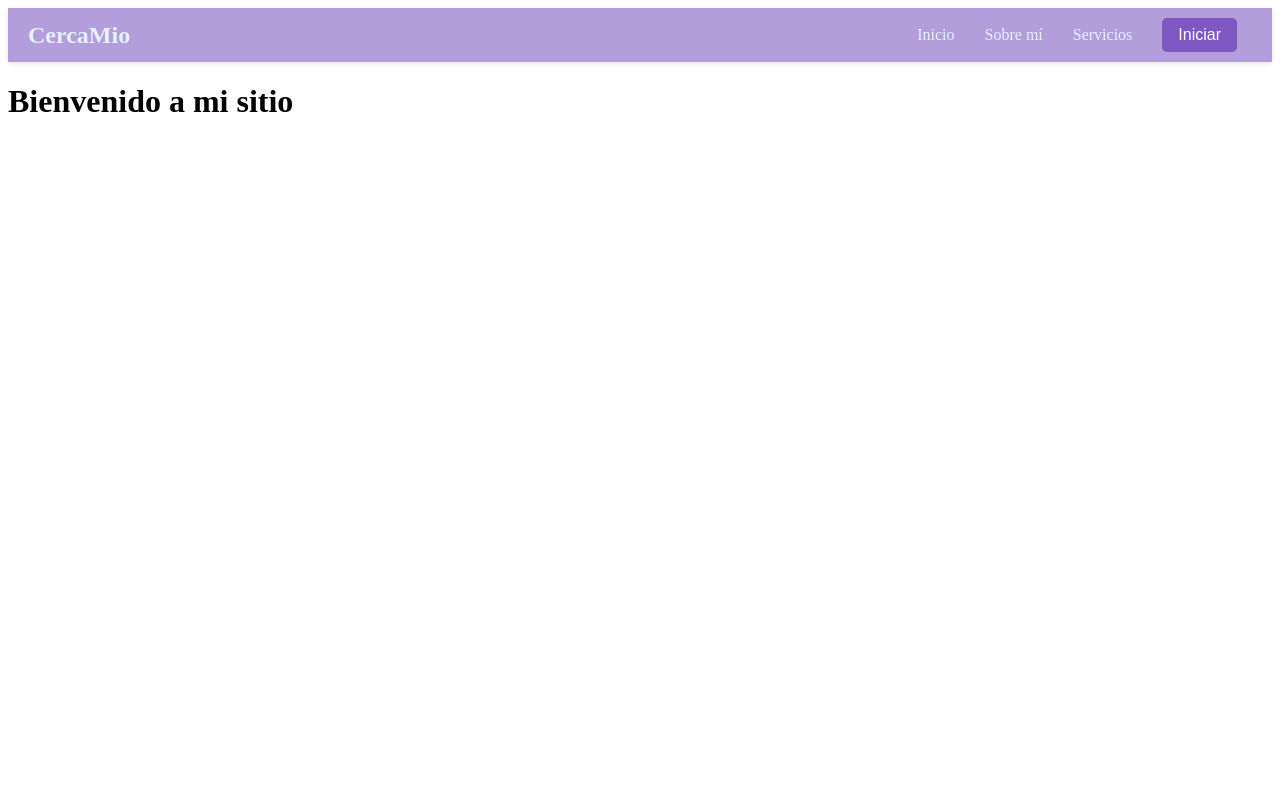
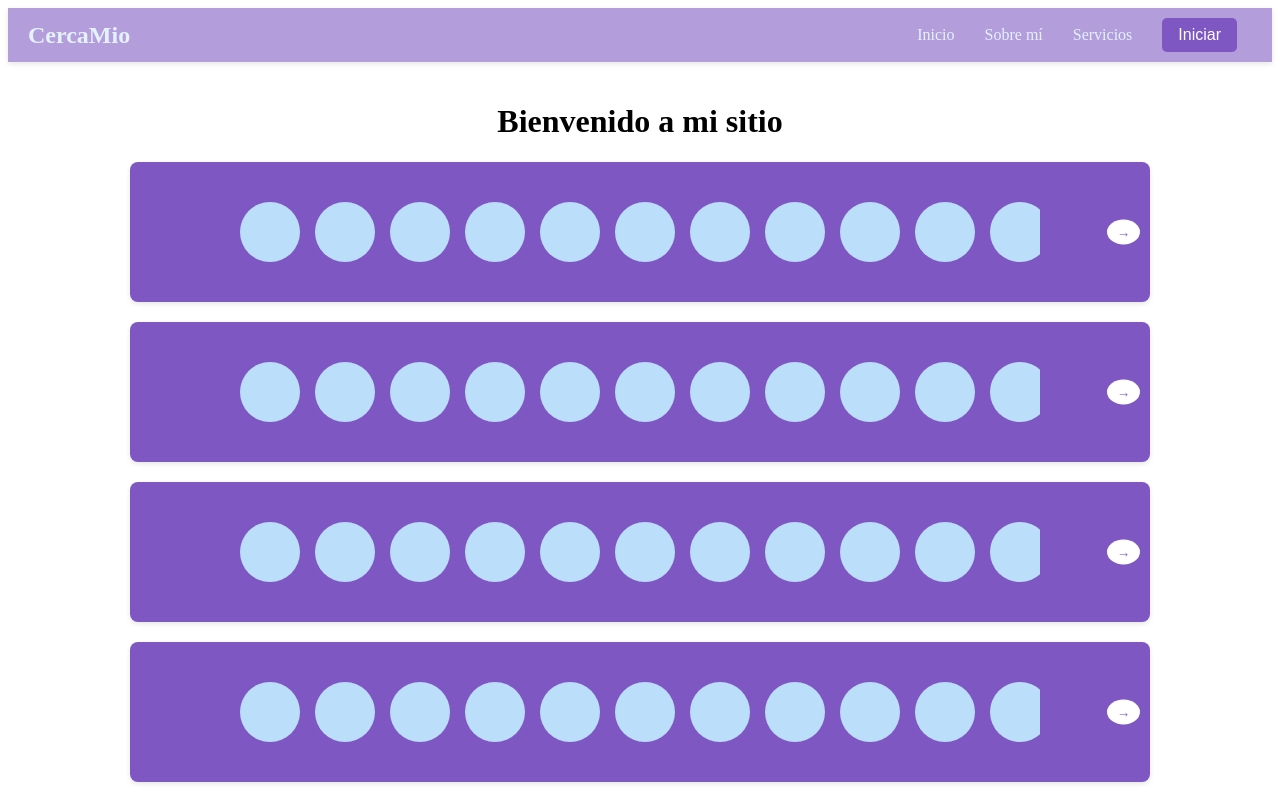
Before and after one commit to ElAdagioDeJP/E-Commerce_CercaMio, a React (Vite) app in the folder frontend/: page / in a window 1280 px wide. Shown: the top 800 px of the page. Built offline with nearby package versions, Linux system fonts and the light colour scheme.

Commit message:
se hicieron las opciones

```diff
--- a/frontend/src/App.css
+++ b/frontend/src/App.css
@@ -63,3 +63,80 @@
   background-color: #4527a0; /* Violeta más intenso */
   transform: scale(1); /* Restablecer tamaño */
 }
+
+/* Contenedor principal */
+.main {
+  padding: 20px;
+  text-align: center;
+}
+
+/* Contenedor de los rectángulos */
+.rectangles-container {
+  display: flex;
+  flex-direction: column; /* Los rectángulos estarán uno debajo del otro */
+  gap: 20px; /* Espaciado entre los rectángulos */
+  width: 100%; /* Ocupa todo el ancho */
+  align-items: center; /* Centra los rectángulos */
+}
+
+/* Rectángulos */
+.rectangle {
+  width: 100%; /* Ocupa todo el ancho disponible */
+  max-width: 1000px; /* Limita el ancho máximo del rectángulo */
+  height: 120px; /* Ajustamos la altura para que sea el doble del tamaño de los círculos */
+  background-color: #7e57c2; /* El color de fondo es el mismo que el de las anclas del nav */
+  display: flex;
+  justify-content: center; /* Centra el contenido */
+  align-items: center;
+  position: relative;
+  padding: 10px;
+  box-shadow: 0 2px 5px rgba(0, 0, 0, 0.1); /* Sombra ligera */
+  border-radius: 8px; /* Bordes redondeados */
+}
+
+/* Contenedor de los círculos */
+.circle-container {
+  display: flex;
+  justify-content: flex-start; /* Los círculos estarán alineados a la izquierda */
+  width: 80%; /* Ocupa el 80% del rectángulo */
+  overflow: hidden; /* Oculta los círculos que no están visibles */
+  position: relative; /* Necesario para el desplazamiento */
+}
+
+/* Los círculos */
+.circle-wrapper {
+  display: flex;
+  transition: transform 0.5s ease; /* Animación para mover la fila */
+}
+
+.circle {
+  width: 60px; /* Tamaño de los círculos */
+  height: 60px; /* Tamaño de los círculos */
+  background-color: #bbdefb;
+  border-radius: 50%;
+  margin-right: 15px; /* Espaciado entre los círculos */
+}
+
+/* Mover los círculos a la derecha cuando se da click en la flecha */
+.circle-wrapper.move-right {
+  transform: translateX(-50%); /* Mueve la fila hacia la izquierda para mostrar los últimos 10 círculos */
+}
+
+/* Botón de flecha horizontal */
+.toggle-btn {
+  position: absolute;
+  right: 10px;
+  top: 50%; /* Centrado verticalmente */
+  transform: translateY(-50%);
+  padding: 5px 10px;
+  background-color: #ffffff;
+  color: #7e57c2;
+  border: none;
+  border-radius: 50%;
+  cursor: pointer;
+  transition: background-color 0.3s ease;
+}
+
+.toggle-btn:hover {
+  background-color: #f3f3f3;
+}
--- a/frontend/src/App.jsx
+++ b/frontend/src/App.jsx
@@ -1,4 +1,5 @@
 import './App.css';
+import { useState } from 'react';
 
 function App() {
   return (
@@ -27,11 +28,7 @@ function App() {
           <h1>Bienvenido a mi sitio</h1>
           <div className="rectangles-container">
             {Array.from({ length: 8 }).map((_, index) => (
-              <div key={index} className="rectangle">
-                {Array.from({ length: 20 }).map((_, circleIndex) => (
-                  <div key={circleIndex} className="circle"></div>
-                ))}
-              </div>
+              <Rectangle key={index} />
             ))}
           </div>
         </main>
@@ -40,4 +37,27 @@ function App() {
   );
 }
 
+function Rectangle() {
+  const [showMore, setShowMore] = useState(false);
+
+  return (
+    <div className="rectangle">
+      <div className="circle-container">
+        <div className={`circle-wrapper ${showMore ? 'move-right' : ''}`}>
+          {Array.from({ length: 20 }).map((_, circleIndex) => (
+            <div key={circleIndex} className="circle"></div>
+          ))}
+        </div>
+      </div>
+      {/* Flecha horizontal */}
+      <button
+        className="toggle-btn"
+        onClick={() => setShowMore(!showMore)}
+      >
+        {showMore ? '←' : '→'}
+      </button>
+    </div>
+  );
+}
+
 export default App;
```
